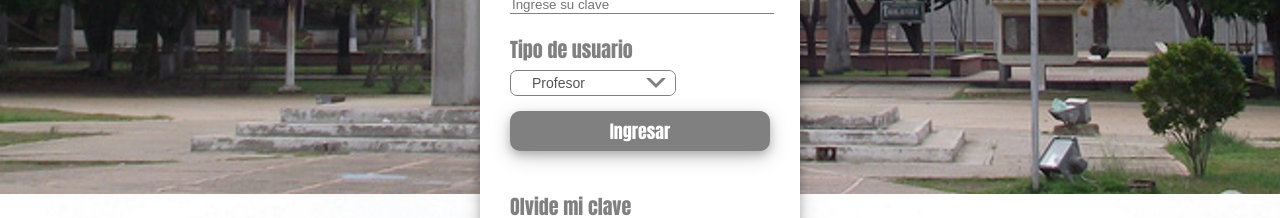
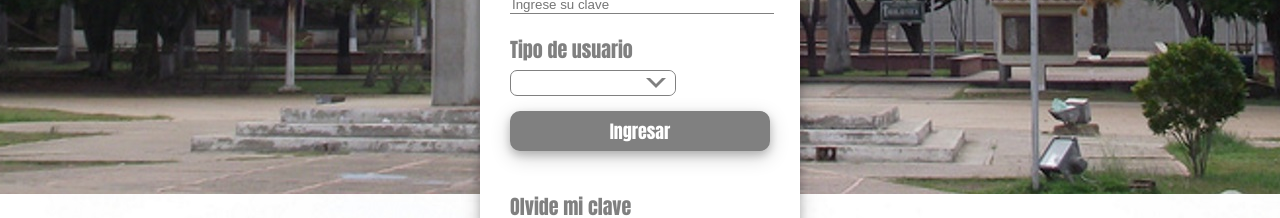
Before and after one commit to AaronPlay96/dsa-pagina-postgrado-udo, an Angular app in the folder udo-page/: page / in a window 1280 px wide. Shown: the part 406-624 px from the top of the page. Built offline with nearby package versions, Linux system fonts and the light colour scheme.

Commit message:
Selector con ngModel

```diff
--- a/udo-page/src/app/app.module.ts
+++ b/udo-page/src/app/app.module.ts
@@ -1,6 +1,6 @@
 import { BrowserModule } from '@angular/platform-browser';
 import { NgModule } from '@angular/core';
-
+import { FormsModule } from '@angular/forms';
 import { AppComponent } from './app.component';
 import { HeaderComponent } from './header/header.component';
 import { LoginFormComponent } from './login-form/login-form.component';
@@ -14,7 +14,7 @@ import { FooterComponent } from './footer/footer.component';
     FooterComponent
   ],
   imports: [
-    BrowserModule
+    BrowserModule, FormsModule
   ],
   providers: [],
   bootstrap: [AppComponent]
--- a/udo-page/src/app/login-form/login-form.component.html
+++ b/udo-page/src/app/login-form/login-form.component.html
@@ -13,11 +13,11 @@
     <label>Tipo de usuario</label>
     <div class="select">
       <span class="arr"></span>
-      <select>
-        <option>Profesor</option>
-        <option>Estudiante</option>
-        <option>Administrador</option>
-      </select>
+      <select [(ngModel)]="selectedOption" name="first">
+          <option *ngFor="let o of options">
+            {{o.name}}
+          </option>
+       </select>
     </div>
 
     <input (click)="iniciarSesion(user.value, psw.value)"
--- a/udo-page/src/app/login-form/login-form.component.ts
+++ b/udo-page/src/app/login-form/login-form.component.ts
@@ -5,10 +5,17 @@ import { Component, OnInit } from '@angular/core';
   templateUrl: './login-form.component.html',
   styleUrls: ['./login-form.component.css']
 })
+
 export class LoginFormComponent implements OnInit {
   public user = ' ';
   public psw = ' ';
   constructor() { }
+  selectedOption: string;
+  options = [
+    { name: 'Estudiante', value: 1 },
+    { name: 'Profesor', value: 2 },
+    { name: 'Administrador', value: 3 }
+  ];
 
   ngOnInit() {
   }
@@ -19,8 +26,7 @@ export class LoginFormComponent implements OnInit {
     if (clave) {
       this.psw = clave;
     }
-    console.log(this.user);
-    console.log(this.psw);
+    console.log(this.selectedOption);
   }
 
 }
```
